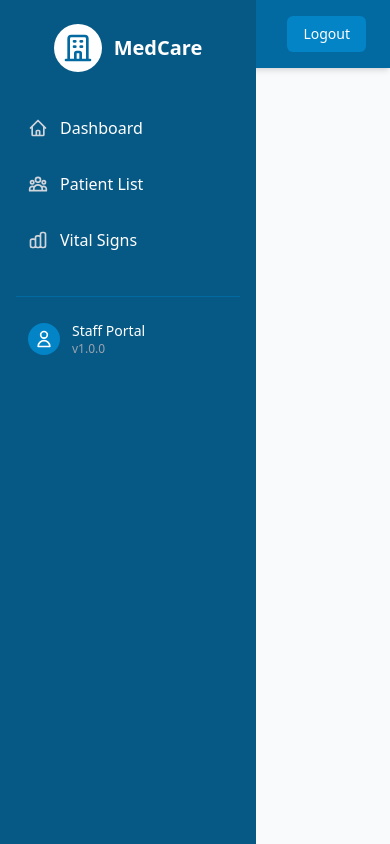
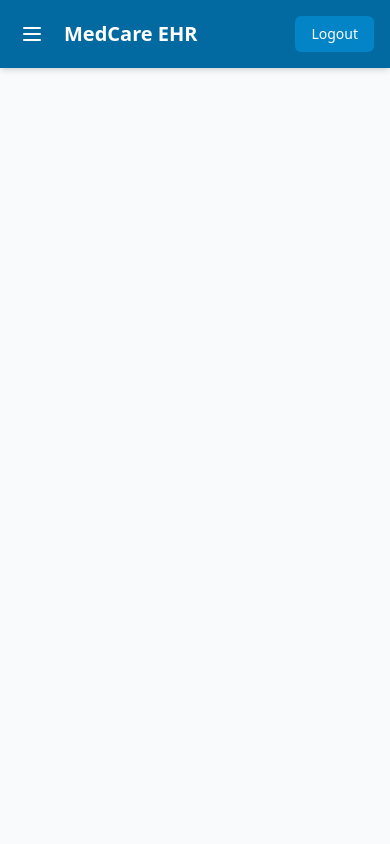
Before and after one commit to raman0414/hospital-ehr-system, a Nuxt app: page / in a window 390 px wide. Built offline with nearby package versions, Linux system fonts and the light colour scheme.

Commit message:
Sidebar Fix

```diff
--- a/components/Sidebar.vue
+++ b/components/Sidebar.vue
@@ -1,35 +1,51 @@
 <template>
+  <!-- Mobile overlay backdrop -->
+  <div
+    v-if="isOpen"
+    class="fixed inset-0 z-30 bg-black bg-opacity-50 lg:hidden"
+    @click="$emit('toggle')"
+  ></div>
+
   <aside :class="[
     'fixed top-0 left-0 z-40 h-screen transition-transform duration-300 bg-hospital-800 text-white',
     isOpen ? 'translate-x-0' : '-translate-x-full lg:translate-x-0'
   ]">
     <div class="h-full w-64 flex flex-col">
       <div class="h-full px-4 py-6 overflow-y-auto">
-        <div class="flex items-center justify-center mb-8">
-          <div class="w-12 h-12 bg-white rounded-full flex items-center justify-center">
-            <svg class="w-8 h-8 text-hospital-700" fill="none" stroke="currentColor" viewBox="0 0 24 24">
-              <path stroke-linecap="round" stroke-linejoin="round" stroke-width="2" d="M19 21V5a2 2 0 00-2-2H7a2 2 0 00-2 2v16m14 0h2m-2 0h-5m-9 0H3m2 0h5M9 7h1m-1 4h1m4-4h1m-1 4h1m-5 10v-5a1 1 0 011-1h2a1 1 0 011 1v5m-4 0h4" />
+        <!-- Close button on mobile -->
+        <div class="flex items-center justify-between mb-8 lg:justify-center">
+          <div class="flex items-center">
+            <div class="w-12 h-12 bg-white rounded-full flex items-center justify-center">
+              <svg class="w-8 h-8 text-hospital-700" fill="none" stroke="currentColor" viewBox="0 0 24 24">
+                <path stroke-linecap="round" stroke-linejoin="round" stroke-width="2" d="M19 21V5a2 2 0 00-2-2H7a2 2 0 00-2 2v16m14 0h2m-2 0h-5m-9 0H3m2 0h5M9 7h1m-1 4h1m4-4h1m-1 4h1m-5 10v-5a1 1 0 011-1h2a1 1 0 011 1v5m-4 0h4" />
+              </svg>
+            </div>
+            <span class="ml-3 text-xl font-bold">MedCare</span>
+          </div>
+          <!-- X button to close sidebar on mobile -->
+          <button class="lg:hidden p-1 rounded-md hover:bg-hospital-700 transition-colors" @click="$emit('toggle')">
+            <svg class="w-6 h-6" fill="none" stroke="currentColor" viewBox="0 0 24 24">
+              <path stroke-linecap="round" stroke-linejoin="round" stroke-width="2" d="M6 18L18 6M6 6l12 12" />
             </svg>
-          </div>
-          <span class="ml-3 text-xl font-bold">MedCare</span>
+          </button>
         </div>
 
         <nav class="space-y-2">
-          <NuxtLink to="/dashboard" class="flex items-center p-3 rounded-lg hover:bg-hospital-700 transition-colors group" active-class="bg-hospital-700">
+          <NuxtLink to="/dashboard" @click="closeOnMobile" class="flex items-center p-3 rounded-lg hover:bg-hospital-700 transition-colors group" active-class="bg-hospital-700">
             <svg class="w-5 h-5 text-gray-300 group-hover:text-white" fill="none" stroke="currentColor" viewBox="0 0 24 24">
               <path stroke-linecap="round" stroke-linejoin="round" stroke-width="2" d="M3 12l2-2m0 0l7-7 7 7M5 10v10a1 1 0 001 1h3m10-11l2 2m-2-2v10a1 1 0 01-1 1h-3m-6 0a1 1 0 001-1v-4a1 1 0 011-1h2a1 1 0 011 1v4a1 1 0 001 1m-6 0h6" />
             </svg>
             <span class="ml-3">Dashboard</span>
           </NuxtLink>
 
-          <NuxtLink to="/patients" class="flex items-center p-3 rounded-lg hover:bg-hospital-700 transition-colors group" active-class="bg-hospital-700">
+          <NuxtLink to="/patients" @click="closeOnMobile" class="flex items-center p-3 rounded-lg hover:bg-hospital-700 transition-colors group" active-class="bg-hospital-700">
             <svg class="w-5 h-5 text-gray-300 group-hover:text-white" fill="none" stroke="currentColor" viewBox="0 0 24 24">
               <path stroke-linecap="round" stroke-linejoin="round" stroke-width="2" d="M17 20h5v-2a3 3 0 00-5.356-1.857M17 20H7m10 0v-2c0-.656-.126-1.283-.356-1.857M7 20H2v-2a3 3 0 015.356-1.857M7 20v-2c0-.656.126-1.283.356-1.857m0 0a5.002 5.002 0 019.288 0M15 7a3 3 0 11-6 0 3 3 0 016 0zm6 3a2 2 0 11-4 0 2 2 0 014 0zM7 10a2 2 0 11-4 0 2 2 0 014 0z" />
             </svg>
             <span class="ml-3">Patient List</span>
           </NuxtLink>
 
-          <NuxtLink to="/vital-signs" class="flex items-center p-3 rounded-lg hover:bg-hospital-700 transition-colors group" active-class="bg-hospital-700">
+          <NuxtLink to="/vital-signs" @click="closeOnMobile" class="flex items-center p-3 rounded-lg hover:bg-hospital-700 transition-colors group" active-class="bg-hospital-700">
             <svg class="w-5 h-5 text-gray-300 group-hover:text-white" fill="none" stroke="currentColor" viewBox="0 0 24 24">
               <path stroke-linecap="round" stroke-linejoin="round" stroke-width="2" d="M9 19v-6a2 2 0 00-2-2H5a2 2 0 00-2 2v6a2 2 0 002 2h2a2 2 0 002-2zm0 0V9a2 2 0 012-2h2a2 2 0 012 2v10m-6 0a2 2 0 002 2h2a2 2 0 002-2m0 0V5a2 2 0 012-2h2a2 2 0 012 2v14a2 2 0 01-2 2h-2a2 2 0 01-2-2z" />
             </svg>
@@ -62,7 +78,14 @@ defineProps<{
   isOpen: boolean
 }>()
 
-defineEmits<{
+const emit = defineEmits<{
   toggle: []
 }>()
+
+const closeOnMobile = () => {
+  // Only close on small screens
+  if (window.innerWidth < 1024) {
+    emit('toggle')
+  }
+}
 </script>
--- a/layouts/default.vue
+++ b/layouts/default.vue
@@ -3,9 +3,14 @@
     <Sidebar :isOpen="sidebarOpen" @toggle="sidebarOpen = !sidebarOpen" />
     <div class="lg:ml-64">
       <header class="bg-hospital-700 text-white shadow-md">
-        <div class="flex items-center justify-between px-6 py-4">
+        <div class="flex items-center justify-between px-4 md:px-6 py-4">
           <div class="flex items-center">
-            <button @click="sidebarOpen = !sidebarOpen" class="lg:hidden text-white mr-4">
+            <!-- Hamburger - only visible on mobile when sidebar is closed -->
+            <button
+              v-if="!sidebarOpen"
+              @click="sidebarOpen = true"
+              class="lg:hidden text-white mr-4 p-1"
+            >
               <svg class="w-6 h-6" fill="none" stroke="currentColor" viewBox="0 0 24 24">
                 <path stroke-linecap="round" stroke-linejoin="round" stroke-width="2" d="M4 6h16M4 12h16M4 18h16" />
               </svg>
@@ -31,7 +36,15 @@
 </template>
 
 <script setup lang="ts">
-const sidebarOpen = ref(true)
+const sidebarOpen = ref(false)
+
+onMounted(() => {
+  // On desktop (lg+), sidebar should be open by default
+  if (window.innerWidth >= 1024) {
+    sidebarOpen.value = true
+  }
+})
+
 const userName = ref('')
 
 onMounted(() => {
```
